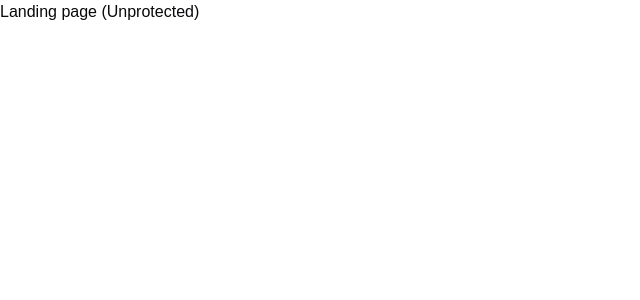
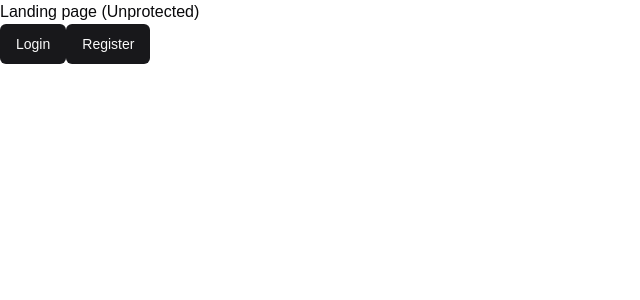
Before and after one commit to hectorg2211/genova-ai, a Next.js app: page / in a window 1280 px wide. Shown: the top 300 px of the page, without its empty margins (0-640 px from the left). Built offline with nearby package versions, Linux system fonts and the light colour scheme.

Commit message:
add full authentication features

```diff
--- a/app/(dashboard)/(routes)/dashboard/page.tsx
+++ b/app/(dashboard)/(routes)/dashboard/page.tsx
@@ -1,3 +1,11 @@
+import { UserButton } from '@clerk/nextjs'
+
 export default function Dashboard() {
-  return <p>Dashboard Page (Protected)</p>
+  return (
+    <div>
+      <p>Dashboard Page (Protected)</p>
+
+      <UserButton />
+    </div>
+  )
 }
--- a/app/(landing)/page.tsx
+++ b/app/(landing)/page.tsx
@@ -1,7 +1,22 @@
+import { Button } from '@/components/ui/button'
+import Link from 'next/link'
 import React from 'react'
 
 const LandingPage = () => {
-  return <div>Landing page (Unprotected)</div>
+  return (
+    <div>
+      Landing page (Unprotected)
+      <div>
+        <Link href='/sign-in'>
+          <Button>Login</Button>
+        </Link>
+
+        <Link href='/sign-up'>
+          <Button>Register</Button>
+        </Link>
+      </div>
+    </div>
+  )
 }
 
 export default LandingPage
```
